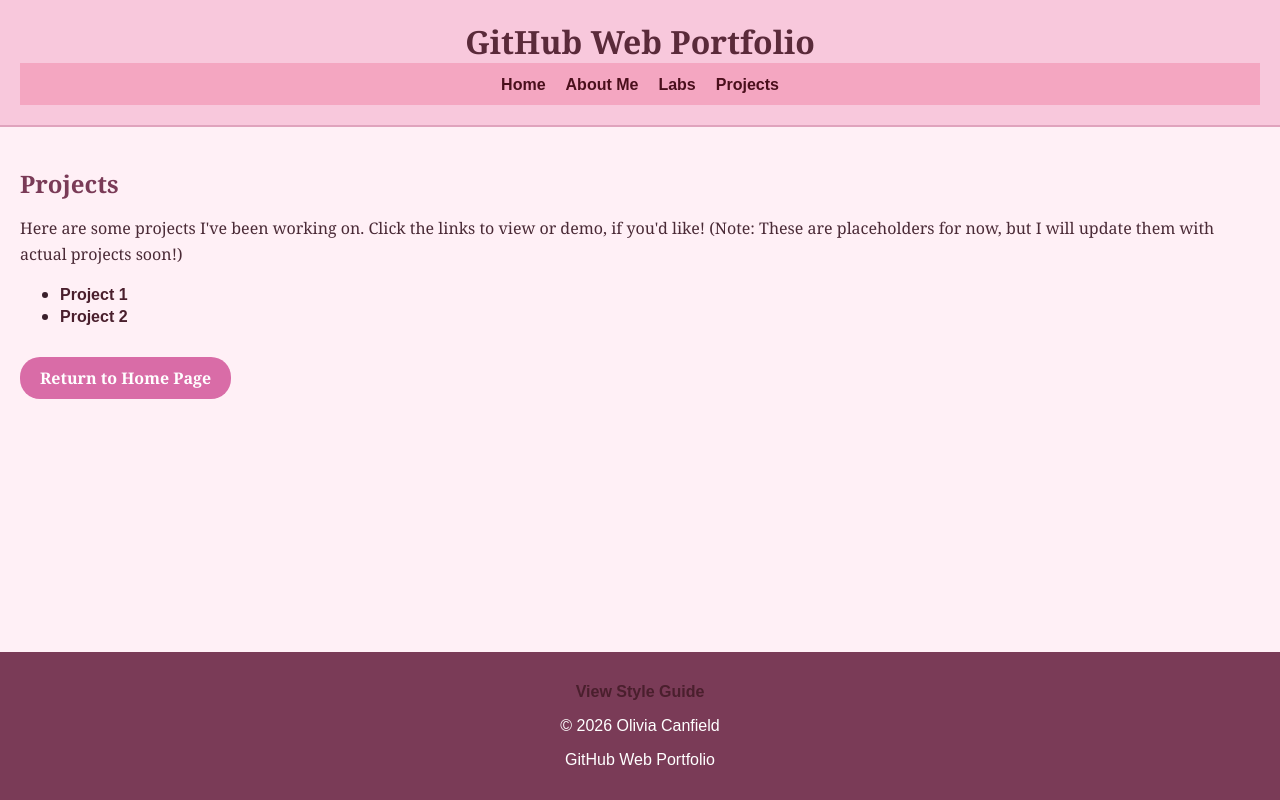
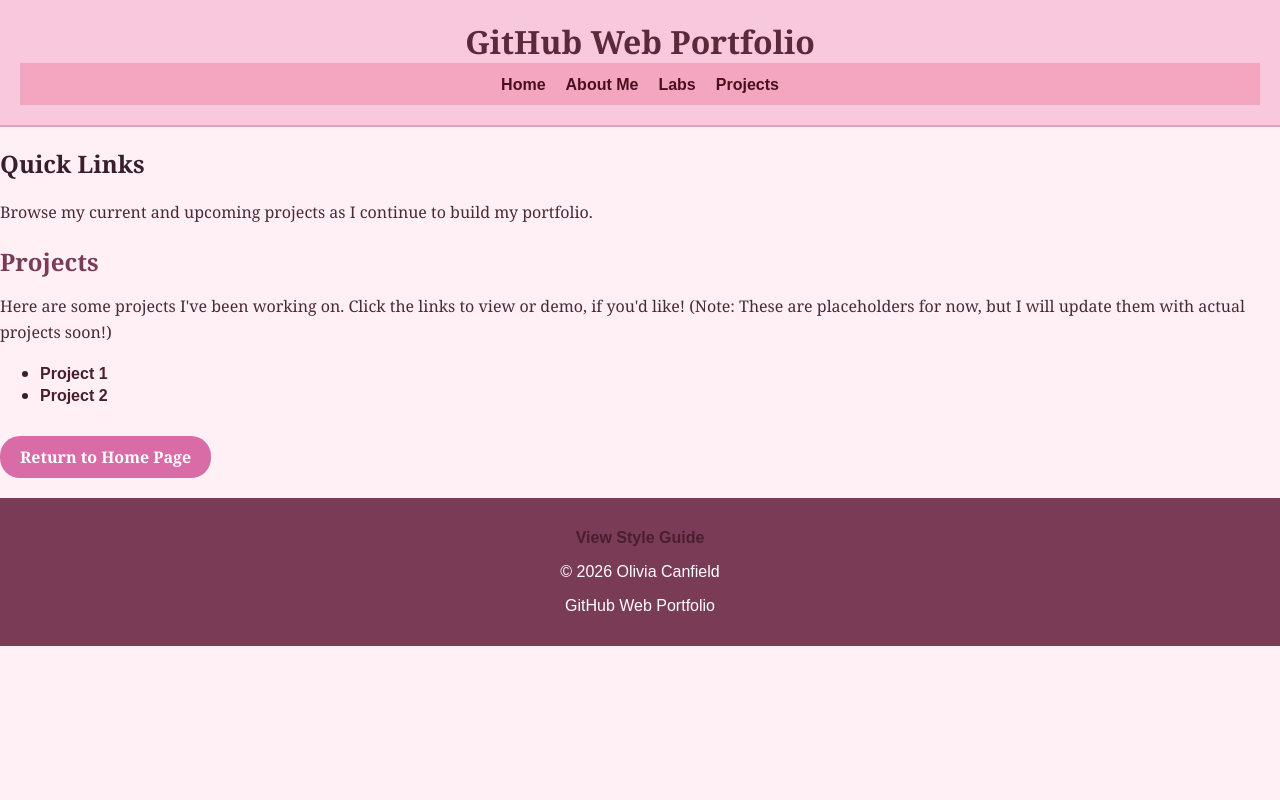
Before and after one commit to canfielo/ocanfield-github-portfolio, a plain HTML site: page projects.html in a window 1280 px wide. Drawn offline with Linux system fonts and the light colour scheme.

Commit message:
Update projects.html

```diff
--- a/projects.html
+++ b/projects.html
@@ -6,9 +6,10 @@
   <meta name="author" content="Olivia Canfield" />
   <meta name="viewport" content="width=device-width, initial-scale=1" />
   <link rel="stylesheet" href="_css/format.css" />
+  <link rel="stylesheet" href="_css/format.css" />
 </head>
 <body class="body-content">
-
+  <div class="layout-wrapper">
   <header class="header-main">
     <h1 class="site-title">GitHub Web Portfolio</h1>
     <nav class="navbar" role="navigation" aria-label="main menu">
@@ -21,8 +22,16 @@
     </nav>
   </header>
 
-  <main class="main-content">
-    <section class="content-section">
+  <main>
+    <aside class="sidebar">
+      <h2 class="section-heading">Quick Links</h2>
+      <p class="paragraph-standard">
+        Browse my current and upcoming projects as I continue to build my portfolio.
+      </p>
+    </aside>
+
+  <section class="content-area">
+    <div class="content-section">
       <h2 class="section-heading">Projects</h2>
       <p class="paragraph-standard">
         Here are some projects I've been working on. Click the links to view or demo, if you'd like! (Note: These are placeholders for now, but I will update them with actual projects soon!)
@@ -32,8 +41,9 @@
         <li><a class="nav-link" href="https://github.com/nothing here yet">Project 2</a></li>
 
       </ul>
-    </section>
+    </div>
         <a href="index.html" class="button-home" aria-label="Return to Home Page ">Return to Home Page</a>
+  </section>
   </main>
     <footer class="site-footer">
     <p>
```
